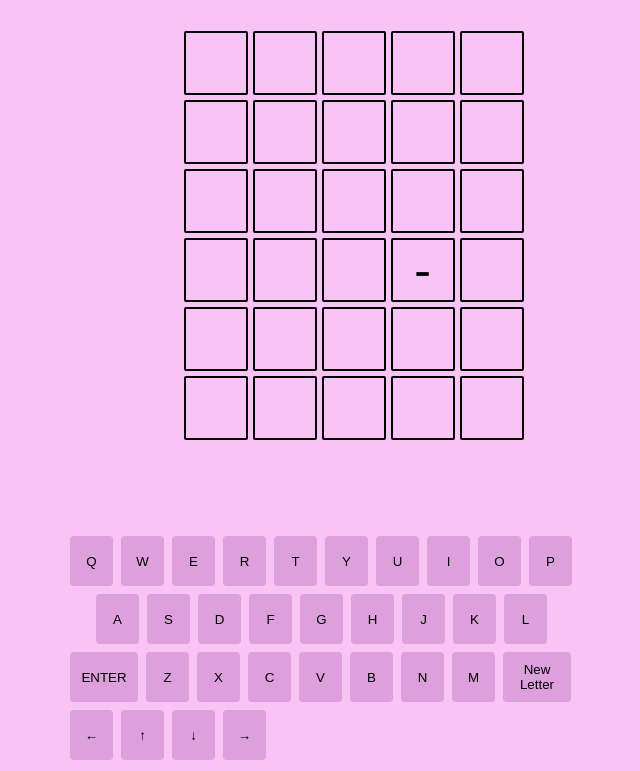
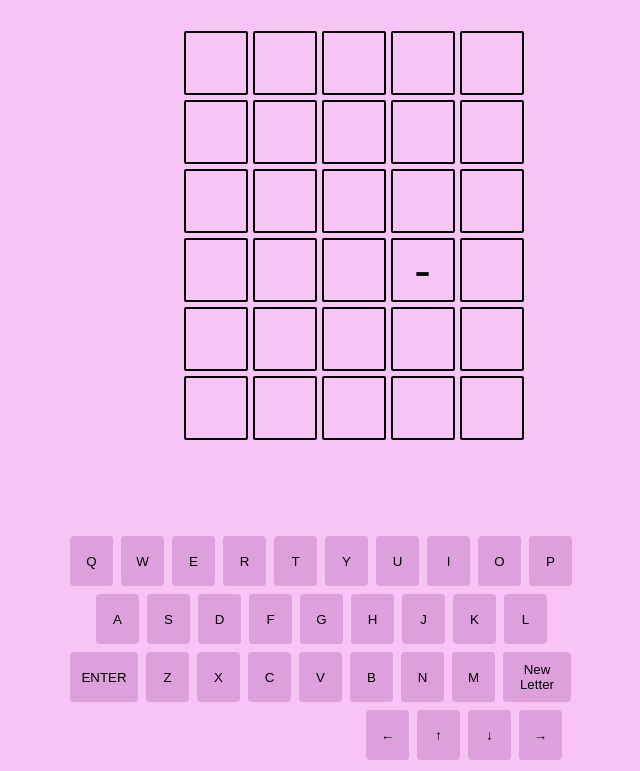
Before and after one commit to Shivani244/Shivani244.github.io, a plain HTML site: page index.html in a window 1280 px wide. Shown: the part 109-880 px from the top of the page, without its empty margins (334-974 px from the left). Drawn offline with Linux system fonts and the light colour scheme.

Commit message:
Update style.css

```diff
--- a/style.css
+++ b/style.css
@@ -60,6 +60,9 @@ h1.title {
 .key-container button:nth-child(11){
     margin-left: 30px;
 }
+.key-container button:nth-child(29){
+    margin-left: 300px;
+}
 .key-container button:nth-child(20){
     width: 68px;
 }
```
